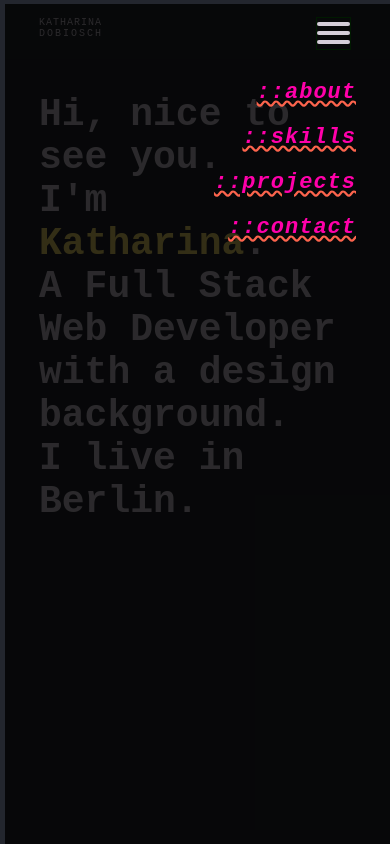
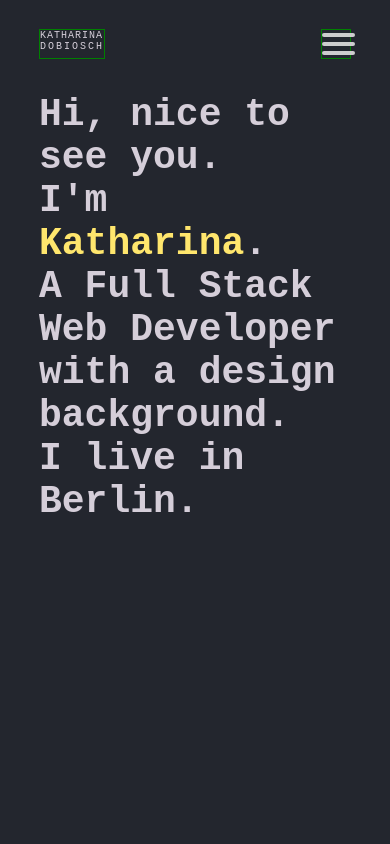
Before and after one commit to katharinadobiosch/portfolio-react, a React (Create React App) app: page / in a window 390 px wide. Shown: the top 844 px of the page. Built offline with nearby package versions, Linux system fonts and the light colour scheme.

Commit message:
added new hamburger menu

```diff
--- a/src/components/HamburgerMenu.js
+++ b/src/components/HamburgerMenu.js
@@ -3,44 +3,30 @@ import styles from "../styles/_hamburgerMenu.module.scss";
 const HamburgerMenu = () => {
     return (
         <>
-            <div className={styles.nav}>
+            <nav role="navigation">
                 <div className={styles.menuToggle}>
-                    {/* <!--
-    A fake / hidden checkbox is used as click reciever,
-    so you can use the :checked selector on it.
-    --> */}
                     <input className={styles.input} type="checkbox" />
 
-                    {/* <!--
-    Some spans to act as a hamburger.
+                    {/* Some spans to act as a hamburger.
 
     They are acting like a real hamburger,
-    not that McDonalds stuff.
-    --> */}
+    not that McDonalds stuff. */}
+
                     <span className={styles.span}></span>
                     <span className={styles.span}></span>
                     <span className={styles.span}></span>
 
-                    {/* <!--
-    Too bad the menu has to be inside of the button
-    but hey, it's pure CSS magic.
-    --> */}
+                    {/* Too bad the menu has to be inside of the button
+    but hey, it's pure CSS magic. */}
+
                     <ul className={`${styles.menu} ${styles.ul}`}>
-                        <a className={styles.a} href="#">
-                            <li className={styles.li}>::about</li>
-                        </a>
-                        <a className={styles.a} href="#">
-                            <li className={styles.li}>::skills</li>
-                        </a>
-                        <a className={styles.a} href="#">
-                            <li className={styles.li}>::projects</li>
-                        </a>
-                        <a className={styles.a} href="#">
-                            <li className={styles.li}>::contact</li>
-                        </a>
+                        <li className={styles.li}>Home</li>
+                        <li className={styles.li}>About</li>
+                        <li className={styles.li}>Info</li>
+                        <li className={styles.li}>Contact</li>
                     </ul>
                 </div>
-            </div>
+            </nav>
         </>
     );
 };
--- a/src/components/Header.js
+++ b/src/components/Header.js
@@ -5,12 +5,12 @@ const Header = () => {
     return (
         <>
             <div className={styles.flex_container}>
-                <div className={styles.flex_item}>
+                <div className={styles.flex_item_left}>
                     KATHARINA
                     <br />
                     <span className={styles.name_spacing}>DOBIOSCH</span>
                 </div>
-                <div className={styles.flex_item}>
+                <div className={styles.flex_item_right}>
                     <HamburgerMenu />
                 </div>
             </div>
--- /dev/null
+++ b/src/styles/_hamburgerMenu.module copy.scss
@@ -0,0 +1,147 @@
+@use "variables.module" as *;
+@use "mixins" as *;
+
+.nav {
+    border: $test_border;
+}
+
+.menuToggle {
+    display: block;
+    position: relative;
+    margin-top: 0.5vh;
+
+    z-index: 1;
+
+    -webkit-user-select: none;
+    user-select: none;
+}
+
+.menuToggle .a {
+    text-decoration-style: wavy;
+    color: $orange-color;
+
+    transition: color 0.3s ease;
+}
+
+.menuToggle .a:hover {
+    color: tomato;
+}
+
+.menuToggle .input {
+    // margin-top: 1vh;
+
+    display: block;
+    // display: flex;
+    // flex-direction: row;
+    // justify-content: flex-end;
+    width: 11vw;
+    height: 10vh;
+    position: absolute;
+    margin-top: -4vh;
+    margin-left: -1.5vw;
+
+    cursor: pointer;
+
+    opacity: 0; /* hide this => change back to 0 */
+    z-index: 2; /* and place it over the hamburger */
+
+    -webkit-touch-callout: none;
+}
+
+/*
+ * Just a quick hamburger
+ */
+.menuToggle .span {
+    display: block;
+    // float: right;
+    width: 33px;
+    height: 4px;
+    margin-bottom: 5px;
+    position: relative;
+
+    background: $font-color;
+    border-radius: 3px;
+
+    z-index: 1;
+
+    transform-origin: 4px 0px;
+
+    transition: transform 0.5s cubic-bezier(0.77, 0.2, 0.05, 1),
+        background 0.5s cubic-bezier(0.77, 0.2, 0.05, 1), opacity 0.55s ease;
+}
+
+.menuToggle .span:first-child {
+    transform-origin: 0% 0%;
+}
+
+.menuToggle .span:nth-last-child(2) {
+    transform-origin: 0% 100%;
+}
+
+/*
+TRANSFORM ALL THE SLICES OF HAMBURGER INTO A CROSSMARK
+ */
+.menuToggle .input:checked ~ .span {
+    opacity: 1;
+    transform: rotate(45deg) translate(-2px, -1px);
+    background: $yellow-color;
+}
+
+/*
+ HIDE THE MIDDLE ONE
+ */
+.menuToggle .input:checked ~ .span:nth-last-child(3) {
+    opacity: 0;
+    transform: rotate(0deg) scale(0.2, 0.2);
+}
+
+/*
+ * Ohyeah and the last one should go the other direction
+ */
+.menuToggle .input:checked ~ .span:nth-last-child(2) {
+    transform: rotate(-45deg) translate(0, -1px);
+}
+
+/*
+
+ * Make this absolute positioned
+ * at the top left of the screen
+ */
+.menu {
+    position: absolute;
+    width: 100vw;
+    height: 100vh;
+
+    // !! STYLE MARGIN TO THE CORRECT POSITION
+    margin: -7.5vh 0vw 0vh 20vw;
+    padding: 10vh 10vw 10vh 5vw;
+
+    // background: pink;
+    // opacity: 0.8;
+    background: rgba(0, 0, 0, 0.8);
+
+    list-style-type: none;
+    -webkit-font-smoothing: antialiased;
+    /* to stop flickering of text in safari */
+
+    transform-origin: 0% 0%;
+    transform: translate(-100%, 0);
+
+    transition: transform 0.5s cubic-bezier(0.77, 0.2, 0.05, 1);
+}
+
+.menu .li {
+    padding: 10px 0;
+    font-size: 22px;
+    color: $pink-color;
+    font-weight: bold;
+    font-style: italic;
+    text-align: end;
+}
+
+/*
+SLIDE IT IN FROM THE LEFT
+ */
+.menuToggle .input:checked ~ .ul {
+    transform: none;
+}
--- a/src/styles/_hamburgerMenu.module.scss
+++ b/src/styles/_hamburgerMenu.module.scss
@@ -1,14 +1,11 @@
 @use "variables.module" as *;
 @use "mixins" as *;
-
-.nav {
-    border: $test_border;
-}
 
 .menuToggle {
     display: block;
     position: relative;
-    margin-top: 0.5vh;
+    top: 3px;
+    left: 0px;
 
     z-index: 1;
 
@@ -16,33 +13,28 @@
     user-select: none;
 }
 
-.menuToggle .a {
-    text-decoration-style: wavy;
-    color: $orange-color;
+.menuToggle {
+    text-decoration: none;
+    color: #232323;
 
     transition: color 0.3s ease;
 }
 
-.menuToggle .a:hover {
+.menuToggle li:hover {
     color: tomato;
 }
 
-.menuToggle .input {
-    // margin-top: 1vh;
-
+.menuToggle input {
     display: block;
-    // display: flex;
-    // flex-direction: row;
-    // justify-content: flex-end;
-    width: 11vw;
-    height: 10vh;
+    width: 40px;
+    height: 32px;
     position: absolute;
-    margin-top: -4vh;
-    margin-left: -1.5vw;
+    top: -7px;
+    left: -5px;
 
     cursor: pointer;
 
-    opacity: 0; /* hide this => change back to 0 */
+    opacity: 0; /* hide this */
     z-index: 2; /* and place it over the hamburger */
 
     -webkit-touch-callout: none;
@@ -51,15 +43,14 @@
 /*
  * Just a quick hamburger
  */
-.menuToggle .span {
+.menuToggle span {
     display: block;
-    // float: right;
     width: 33px;
     height: 4px;
     margin-bottom: 5px;
     position: relative;
 
-    background: $font-color;
+    background: #cdcdcd;
     border-radius: 3px;
 
     z-index: 1;
@@ -70,27 +61,28 @@
         background 0.5s cubic-bezier(0.77, 0.2, 0.05, 1), opacity 0.55s ease;
 }
 
-.menuToggle .span:first-child {
+.menuToggle span:first-child {
     transform-origin: 0% 0%;
 }
 
-.menuToggle .span:nth-last-child(2) {
+.menuToggle span:nth-last-child(2) {
     transform-origin: 0% 100%;
 }
 
 /*
-TRANSFORM ALL THE SLICES OF HAMBURGER INTO A CROSSMARK
+ * Transform all the slices of hamburger
+ * into a crossmark.
  */
-.menuToggle .input:checked ~ .span {
+.menuToggle input:checked ~ span {
     opacity: 1;
     transform: rotate(45deg) translate(-2px, -1px);
-    background: $yellow-color;
+    background: #232323;
 }
 
 /*
- HIDE THE MIDDLE ONE
+ * But let's hide the middle one.
  */
-.menuToggle .input:checked ~ .span:nth-last-child(3) {
+.menuToggle input:checked ~ span:nth-last-child(3) {
     opacity: 0;
     transform: rotate(0deg) scale(0.2, 0.2);
 }
@@ -98,12 +90,11 @@ TRANSFORM ALL THE SLICES OF HAMBURGER INTO A CROSSMARK
 /*
  * Ohyeah and the last one should go the other direction
  */
-.menuToggle .input:checked ~ .span:nth-last-child(2) {
+.menuToggle input:checked ~ span:nth-last-child(2) {
     transform: rotate(-45deg) translate(0, -1px);
 }
 
 /*
-
  * Make this absolute positioned
  * at the top left of the screen
  */
@@ -111,15 +102,11 @@ TRANSFORM ALL THE SLICES OF HAMBURGER INTO A CROSSMARK
     position: absolute;
     width: 100vw;
     height: 100vh;
+    margin: -7vh 0 0 -88vw;
+    padding: 50px;
+    // padding-top: 125px;
 
-    // !! STYLE MARGIN TO THE CORRECT POSITION
-    margin: -7.5vh 0vw 0vh 20vw;
-    padding: 10vh 10vw 10vh 5vw;
-
-    // background: pink;
-    // opacity: 0.8;
-    background: rgba(0, 0, 0, 0.8);
-
+    background: yellow;
     list-style-type: none;
     -webkit-font-smoothing: antialiased;
     /* to stop flickering of text in safari */
@@ -130,18 +117,14 @@ TRANSFORM ALL THE SLICES OF HAMBURGER INTO A CROSSMARK
     transition: transform 0.5s cubic-bezier(0.77, 0.2, 0.05, 1);
 }
 
-.menu .li {
+.menu li {
     padding: 10px 0;
     font-size: 22px;
-    color: $pink-color;
-    font-weight: bold;
-    font-style: italic;
-    text-align: end;
 }
 
 /*
-SLIDE IT IN FROM THE LEFT
+ * And let's slide it in from the left
  */
-.menuToggle .input:checked ~ .ul {
+.menuToggle input:checked ~ ul {
     transform: none;
 }
--- a/src/styles/_header.module.scss
+++ b/src/styles/_header.module.scss
@@ -9,19 +9,32 @@
     flex-wrap: nowrap;
     justify-content: space-between;
     // border: $test_border;
-    align-items: flex-start;
+    align-items: flex-end;
     // align-content: stretch;
     width: 100%;
     height: 7vh;
     padding: $sp_element_padding;
 }
 
-.flex_item {
+.flex_item_left {
     margin-top: 2vh;
     font-size: 1rem;
     letter-spacing: 1px;
+    border: $test_border;
+    height: 3rem;
+    width: auto;
 }
+
 .name_spacing {
     letter-spacing: 2px;
     font-size: 1rem;
 }
+
+.flex_item_right {
+    margin-top: 2vh;
+    font-size: 1rem;
+    letter-spacing: 1px;
+    border: $test_border;
+    height: 3rem;
+    width: 3rem;
+}
```
Also changed, not shown: src/components/HamburgerMenu copy.js (added, +48 -0 lines), 17 other files (tests, documents, lock files or other folders).
